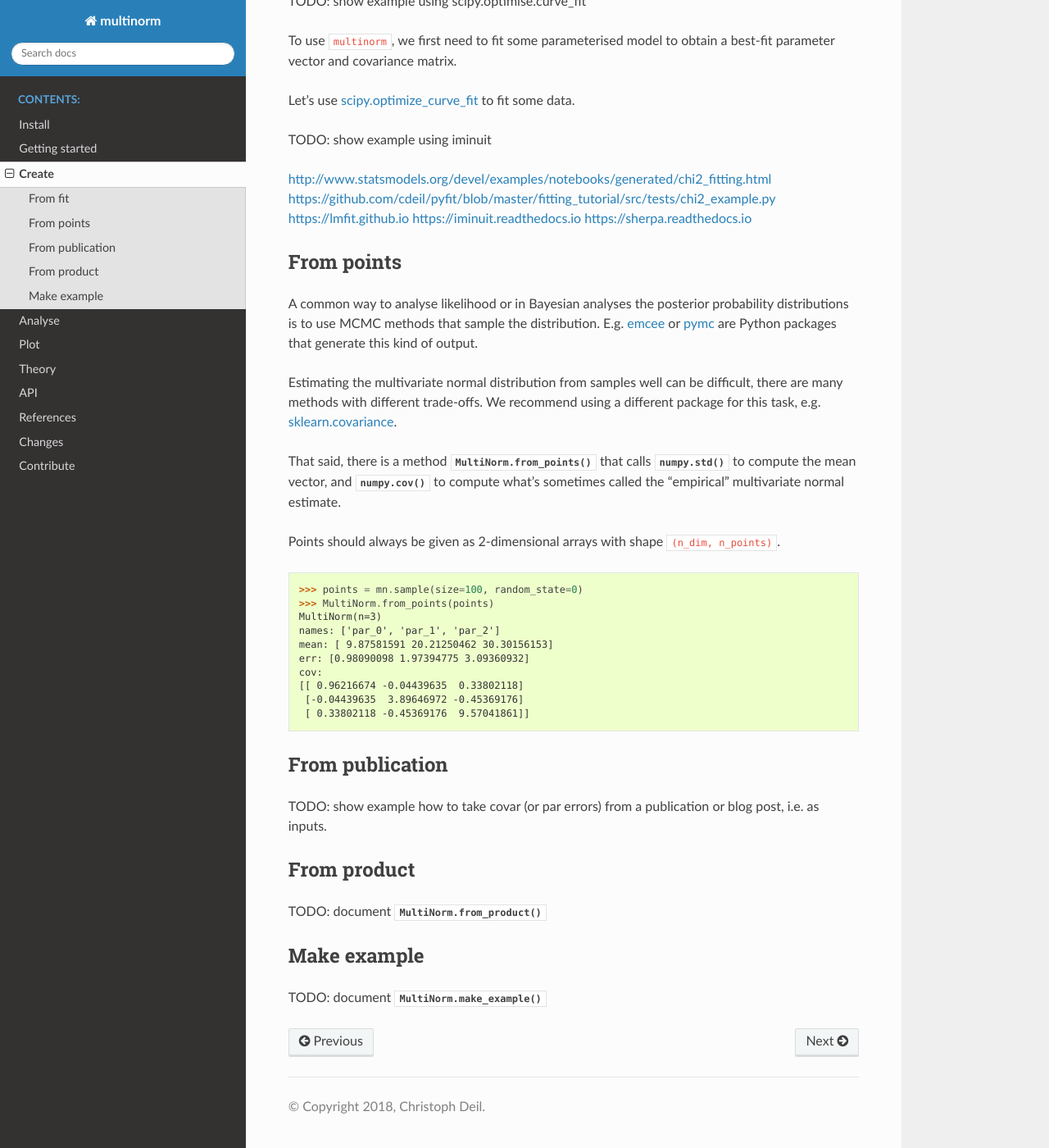
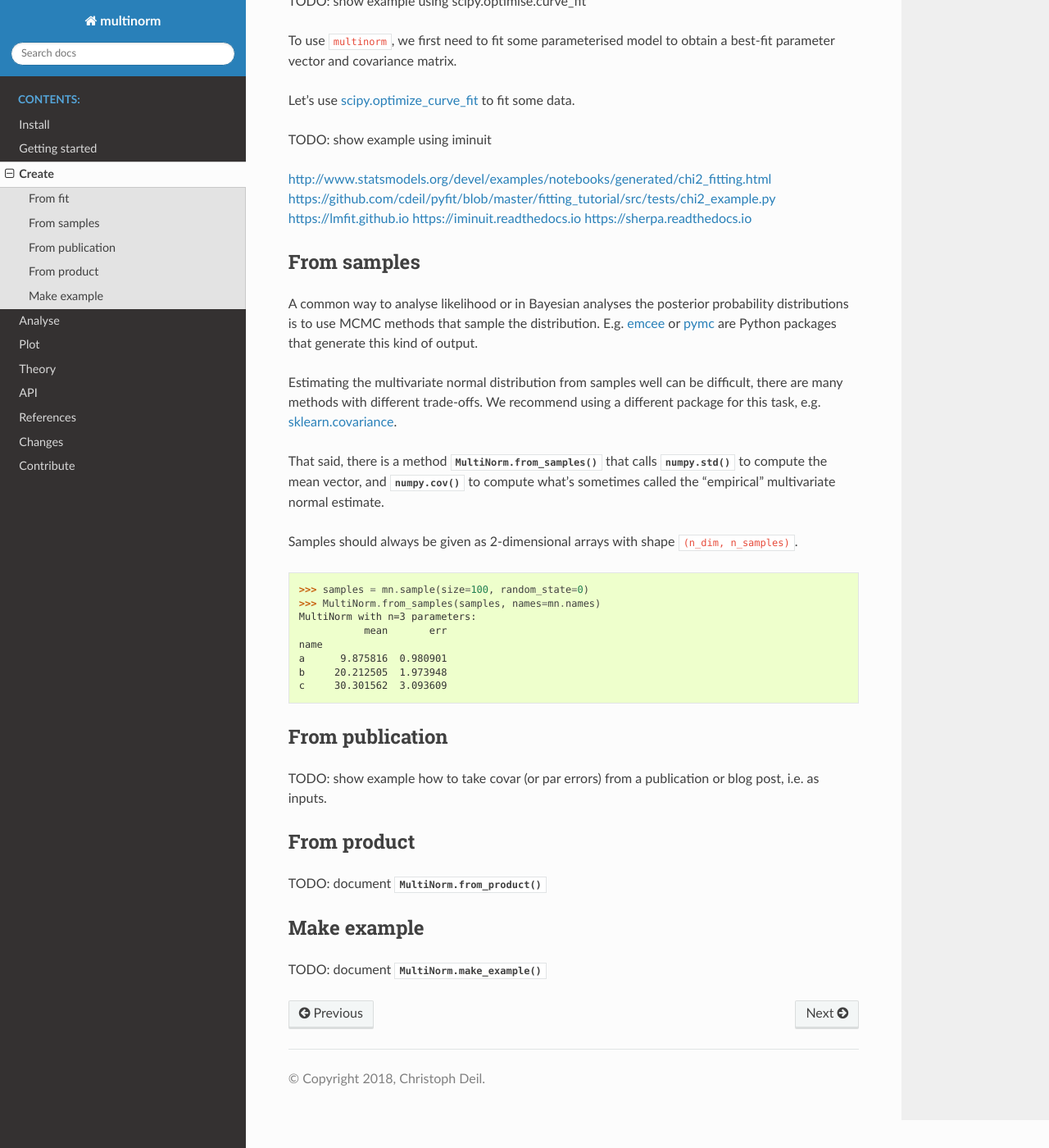
Before and after one commit to cdeil/multinorm, a Sphinx documentation site: the page built from docs/create.rst, in a window 1280 px wide and 1400 px high, scrolled down 530 px. Shown: the whole window at 82% size. Built offline with Sphinx 7.4.7 and the Read the Docs theme 2.0.0, drawn with Linux system fonts in a browser that asks for light colours.

Commit message:
Rename from_points -> from_samples

```diff
--- a/docs/create.rst
+++ b/docs/create.rst
@@ -39,12 +39,10 @@ https://lmfit.github.io
 https://iminuit.readthedocs.io
 https://sherpa.readthedocs.io
 
+.. _create_from_samples:
 
-
-.. _create_from_points:
-
-From points
------------
+From samples
+------------
 
 A common way to analyse likelihood or in Bayesian analyses the
 posterior probability distributions is to use MCMC methods that
@@ -55,25 +53,22 @@ Estimating the multivariate normal distribution from samples well
 can be difficult, there are many methods with different trade-offs.
 We recommend using a different package for this task, e.g. `sklearn.covariance`_.
 
-That said, there is a method :meth:`MultiNorm.from_points` that calls :func:`numpy.std`
+That said, there is a method :meth:`MultiNorm.from_samples` that calls :func:`numpy.std`
 to compute the mean vector, and :func:`numpy.cov` to compute what's sometimes called
 the "empirical" multivariate normal estimate.
 
-Points should always be given as 2-dimensional arrays with shape ``(n_dim, n_points)``.
+Samples should always be given as 2-dimensional arrays with shape ``(n_dim, n_samples)``.
 
 ::
 
-    >>> points = mn.sample(size=100, random_state=0)
-    >>> MultiNorm.from_points(points)
-    MultiNorm(n=3)
-    names: ['par_0', 'par_1', 'par_2']
-    mean: [ 9.87581591 20.21250462 30.30156153]
-    err: [0.98090098 1.97394775 3.09360932]
-    cov:
-    [[ 0.96216674 -0.04439635  0.33802118]
-     [-0.04439635  3.89646972 -0.45369176]
-     [ 0.33802118 -0.45369176  9.57041861]]
-
+    >>> samples = mn.sample(size=100, random_state=0)
+    >>> MultiNorm.from_samples(samples, names=mn.names)
+    MultiNorm with n=3 parameters:
+               mean       err
+    name
+    a      9.875816  0.980901
+    b     20.212505  1.973948
+    c     30.301562  3.093609
 
 .. _create_from_pub:
 
--- a/multinorm.py
+++ b/multinorm.py
@@ -124,19 +124,21 @@ class MultiNorm:
         return cls(mean, cov, names)
 
     @classmethod
-    def from_points(cls, points, names=None):
+    def from_samples(cls, points, names=None):
         """Create `MultiNorm` from parameter points.
 
         Usually the points are samples from some distribution
         and creating this `MultiNorm` distribution is an
         estimate / approximation of that distribution of interest.
 
-        See: :ref:`create_from_points`.
+        See: :ref:`create_from_samples`.
 
         Parameters
         ----------
         points : numpy.ndarray
             Array of data points with shape ``(n, 2)``.
+        names : list
+            Parameter names
         """
         mean = np.mean(points, axis=0)
         cov = np.cov(points, rowvar=False)
--- a/test_multinorm.py
+++ b/test_multinorm.py
@@ -113,10 +113,10 @@ def test_from_err():
     assert_allclose(mn.correlation, correlation)
 
 
-def test_from_points():
+def test_from_samples():
     points = [(10, 20, 30), (12, 20, 30)]
     names = ["a", "b", "c"]
-    mn = MultiNorm.from_points(points, names)
+    mn = MultiNorm.from_samples(points, names)
 
     assert mn.names == names
     assert_allclose(mn.mean, [11, 20, 30])
```
